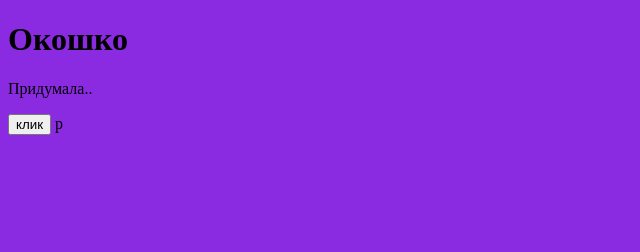
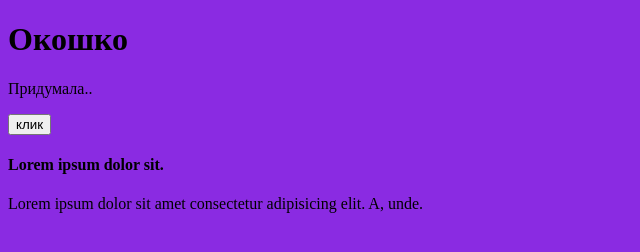
Before and after one commit to dashaRq/requst, a plain HTML site: page index.html in a window 1280 px wide. Shown: the whole page, without its empty margins (0-640 px from the left). Drawn offline with Linux system fonts and the light colour scheme.

Commit message:
добавили текст

```diff
--- a/index.html
+++ b/index.html
@@ -11,6 +11,7 @@
     <h1>Окошко</h1>
     <p>Придумала..</p>
     <button>клик</button>
-    p
-</body>
+    <h4>Lorem ipsum dolor sit.</h4>
+    <p>Lorem ipsum dolor sit amet consectetur adipisicing elit. A, unde.</p>
+    </body>
 </html>
```
